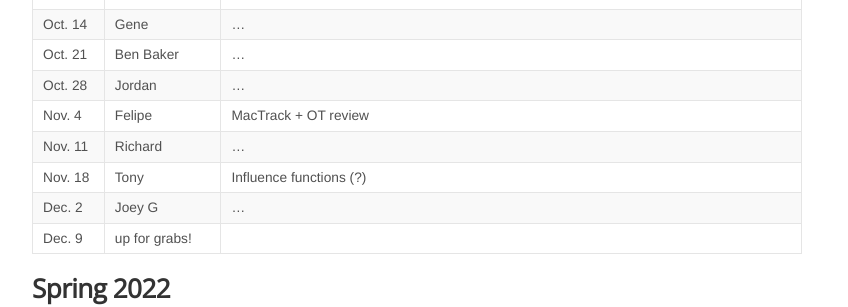
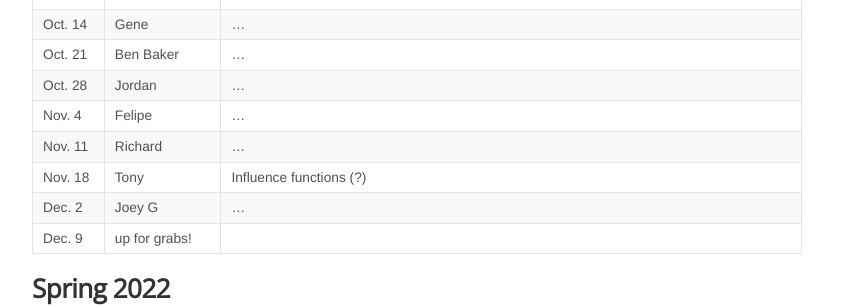
Before and after one commit to KordingLab/KordingLab.github.io, a Jekyll site: the page built from _posts/2021-01-01-upcoming-lab-teaching.md, in a window 1280 px wide and 900 px high, scrolled down 702 px. Shown: the part 152-459 px from the top of the window, without its empty margins (223-1071 px from the left). Built offline with Jekyll 4.4.1, drawn with Linux system fonts in a browser that asks for light colours; nearby versions of some CDN libraries; comment, search, counter and statistics services are not loaded.

Commit message:
Update 2021-01-01-upcoming-lab-teaching.md

```diff
--- a/_posts/2021-01-01-upcoming-lab-teaching.md
+++ b/_posts/2021-01-01-upcoming-lab-teaching.md
@@ -28,7 +28,7 @@ Please list below, topics you would like to learn more about (you may share your
 | Oct. 14 | Gene | ... |
 | Oct. 21 | Ben Baker | ... |
 | Oct. 28 | Jordan | ... |
-| Nov. 4  | Felipe | MacTrack + OT review |
+| Nov. 4  | Felipe | ... |
 | Nov. 11 | Richard | ... |
 | Nov. 18 | Tony | Influence functions (?) |
 | Dec. 2  | Joey G | ... |
```
